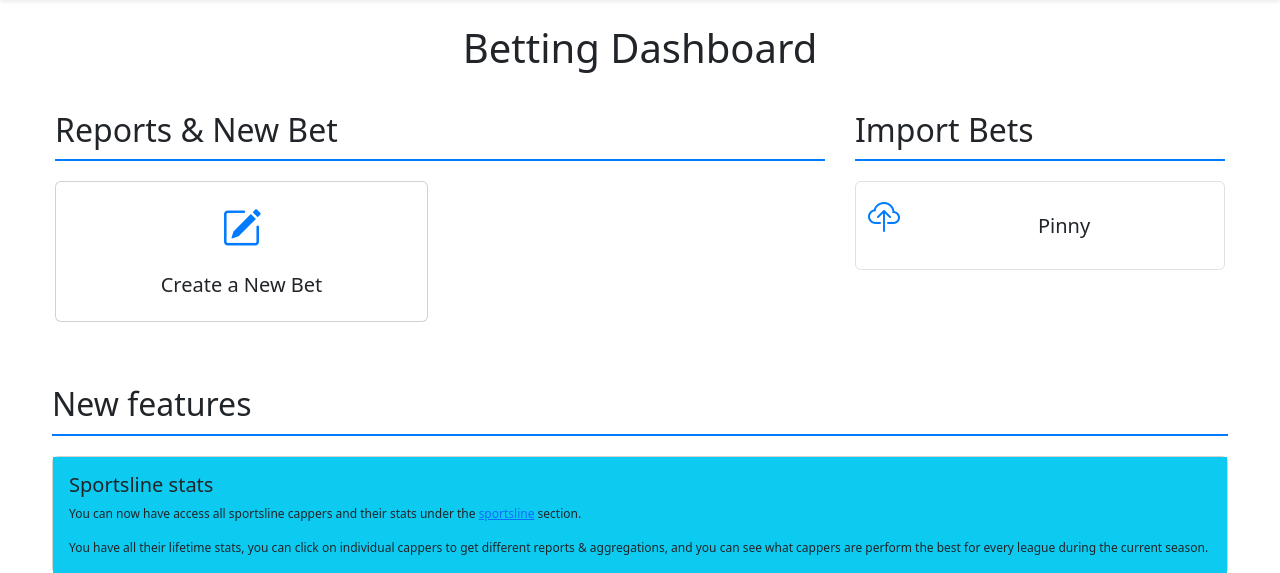
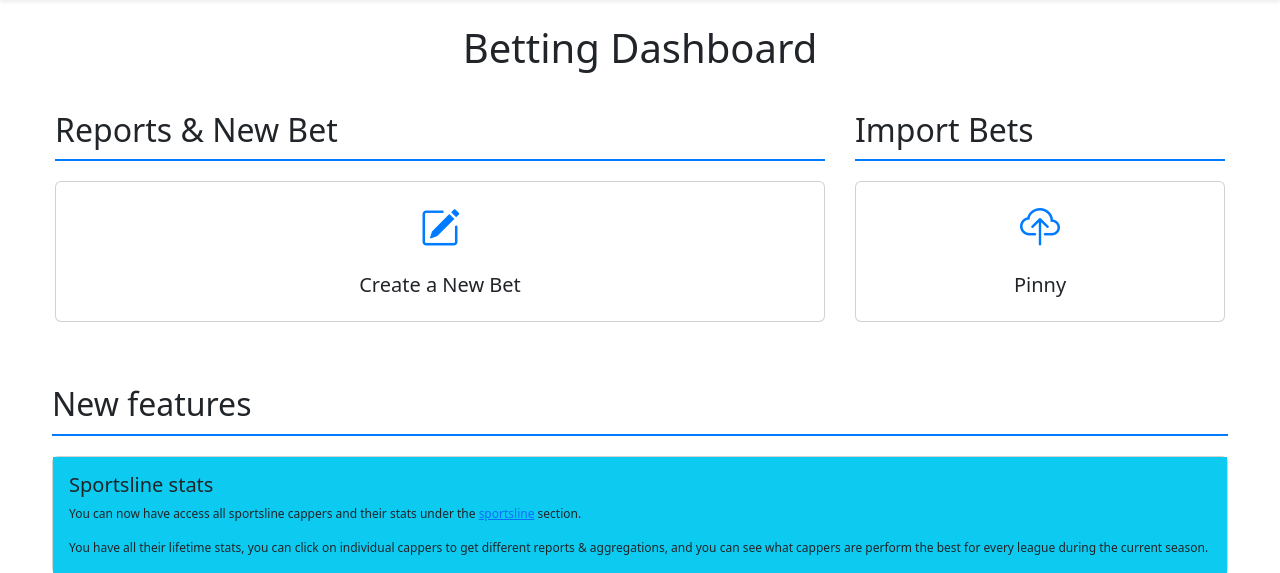
Before and after one commit to JReko/betting-history-web, a Flask app: page / in a window 1280 px wide. Shown: the part 73-646 px from the top of the page. Run offline with Flask 3, Linux system fonts and the light colour scheme; a user stored in the database is signed in; tables that the repository leaves empty hold one stand-in row (values such as "Sample post"); some libraries are stand-ins or nearby versions.

Commit message:
fix: homepage alignments and sizings

```diff
--- a/templates/base.html
+++ b/templates/base.html
@@ -48,39 +48,6 @@
     .stats-section p {
         font-size: 1em !important;
     }
-
-.right-column .card {
-    display: flex;
-    flex-direction: column;
-    align-items: center;
-    justify-content: center;
-    height: 100%;
-    text-decoration: none; /* Ensure links look like cards */
-    color: inherit; /* Inherit color from parent to avoid default link styles */
-    border: 1px solid #dee2e6; /* Add border to make card visible */
-    border-radius: 0.375rem; /* Rounded corners */
-    background-color: #ffffff; /* White background */
-}
-
-.right-column .card-body {
-    display: flex;
-    align-items: center;
-    justify-content: center;
-    padding: 0.75rem; /* Adjust padding as needed */
-    text-align: center;
-    width: 100%;
-}
-
-.right-column .card-icon {
-    font-size: 2rem; /* Adjust icon size */
-}
-
-.right-column .card-title {
-    margin-bottom: 0; /* Remove bottom margin from title */
-    line-height: 1.2; /* Adjust line-height for better alignment */
-    flex: 1; /* Allow the title to grow and align consistently */
-}
-
 
 
 
--- a/templates/index.html
+++ b/templates/index.html
@@ -10,7 +10,7 @@
         <h2 class="section-header">Reports & New Bet</h2>
         <div class="row">
             <!-- Create a New Bet -->
-            <div class="col-md-6 mb-4">
+            <div class="col-md-12 mb-4">
                 <a href="{{ url_for('bet.bet_create') }}" class="card text-center">
                     <div class="card-body">
                         <div class="card-icon">
@@ -23,18 +23,16 @@
         </div>
     </div>
     <!-- Right column: Imports -->
-
     <div class="col-md-4 right-column">
         <h2 class="section-header">Import Bets</h2>
-        <div class="row gx-2 gy-2"> <!-- Reduced spacing classes for tighter gutters -->
-            <!-- Import Bets from Pinnacle -->
-            <div class="col-12 mb-2">
-                <a href="{{ url_for('imports.import_pinnacle_bets') }}" class="card text-center d-flex align-items-center">
-                    <div class="card-body d-flex align-items-center">
-                        <div class="card-icon me-3">
+        <div class="row"> <!-- Reduced spacing classes for tighter gutters -->
+            <div class="col-12 mb-4">
+                <a href="{{ url_for('imports.import_pinnacle_bets') }}" class="card text-center">
+                    <div class="card-body">
+                        <div class="card-icon">
                             <i class="bi bi-cloud-upload"></i>
                         </div>
-                        <h5 class="card-title mb-0">Pinny</h5>
+                        <h5 class="card-title">Pinny</h5>
                     </div>
                 </a>
             </div>
```
